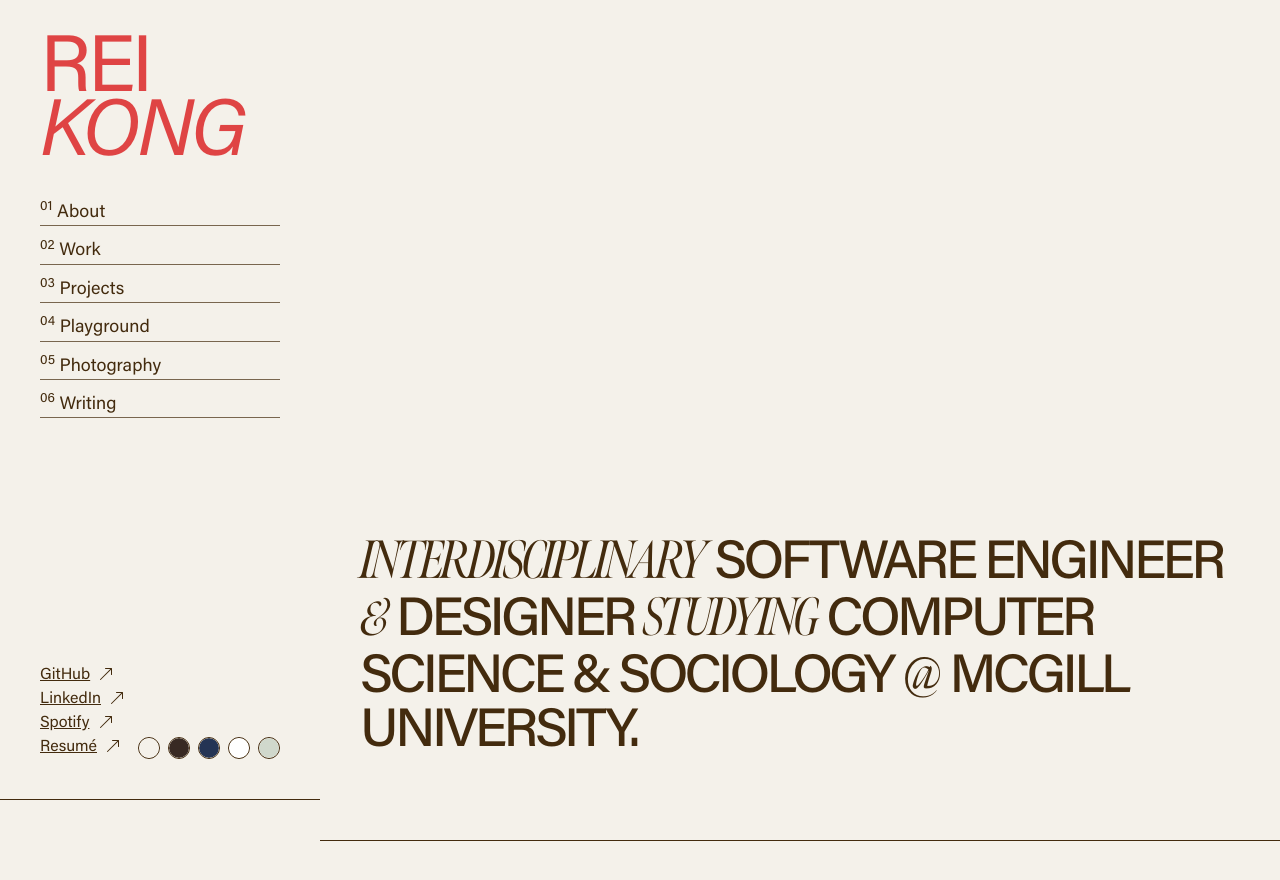
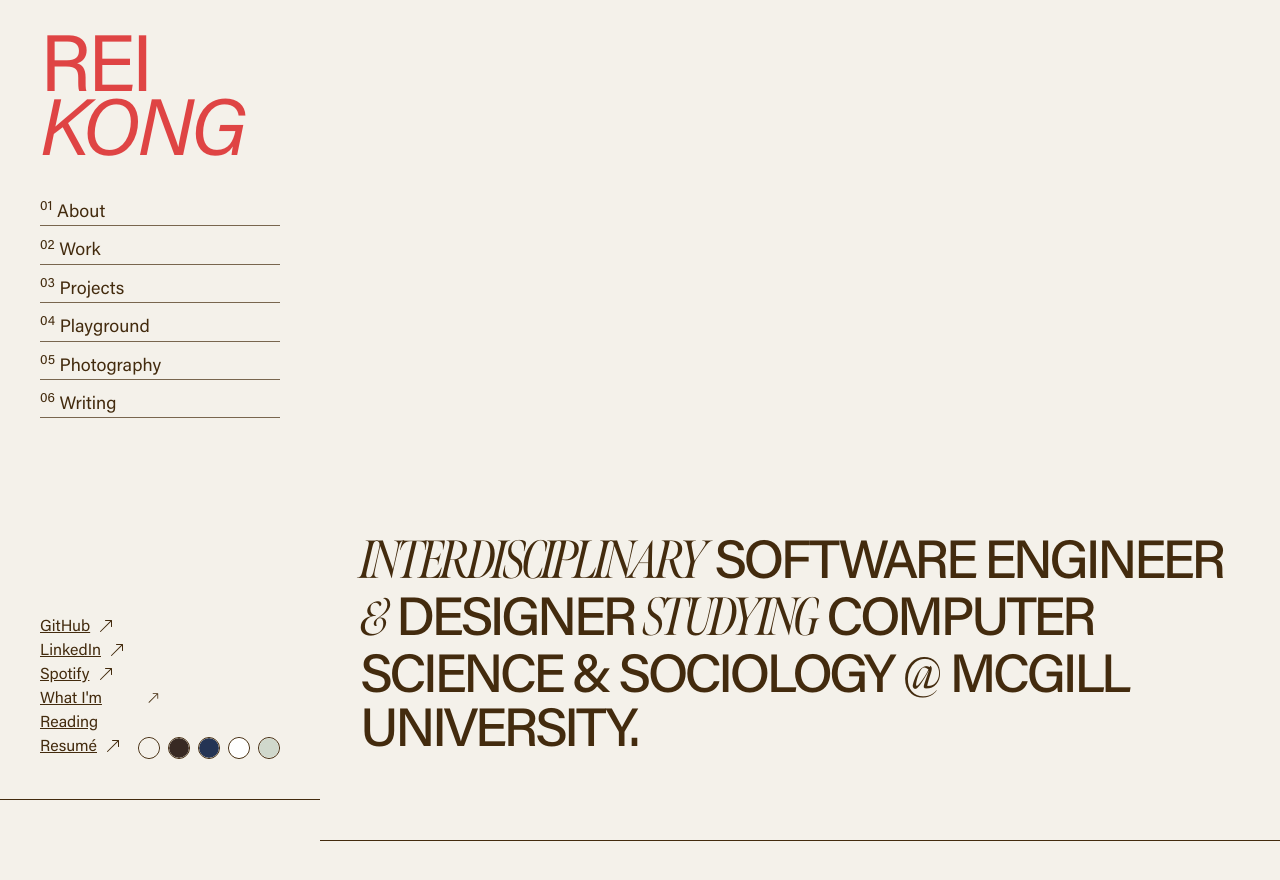
Before and after one commit to ReiKong/personal-website-2, a Next.js app: page / in a window 1280 px wide. Shown: the top 880 px of the page. Built offline with nearby package versions, Linux system fonts and the light colour scheme; a web font is replaced by a local one.

Commit message:
add reading link

```diff
--- a/components/sideBar.tsx
+++ b/components/sideBar.tsx
@@ -40,9 +40,10 @@ export default function SideBar() {
             <div className="w-full mt-auto grid grid-cols-2 items-end">
                 <div className="col-span-1">
                     {[
-                        ['https://github.com/ReiKong', 'GitHub'],
-                        ['https:///www.linkedin.com/in/rei-kong/', "LinkedIn"],
+                        ["https://github.com/ReiKong", "GitHub"],
+                        ["https:///www.linkedin.com/in/rei-kong/", "LinkedIn"],
                         ["https://open.spotify.com/user/reiquem", "Spotify"],
+                        ["https://curius.app/rei-kong", "What I'm Reading"],
                     ].map(([link, display]) => (
                         <a
                             className="text-secondary1 text-[16px] flex flex-row transition-colors duration-300 hover:font-serif"
```
